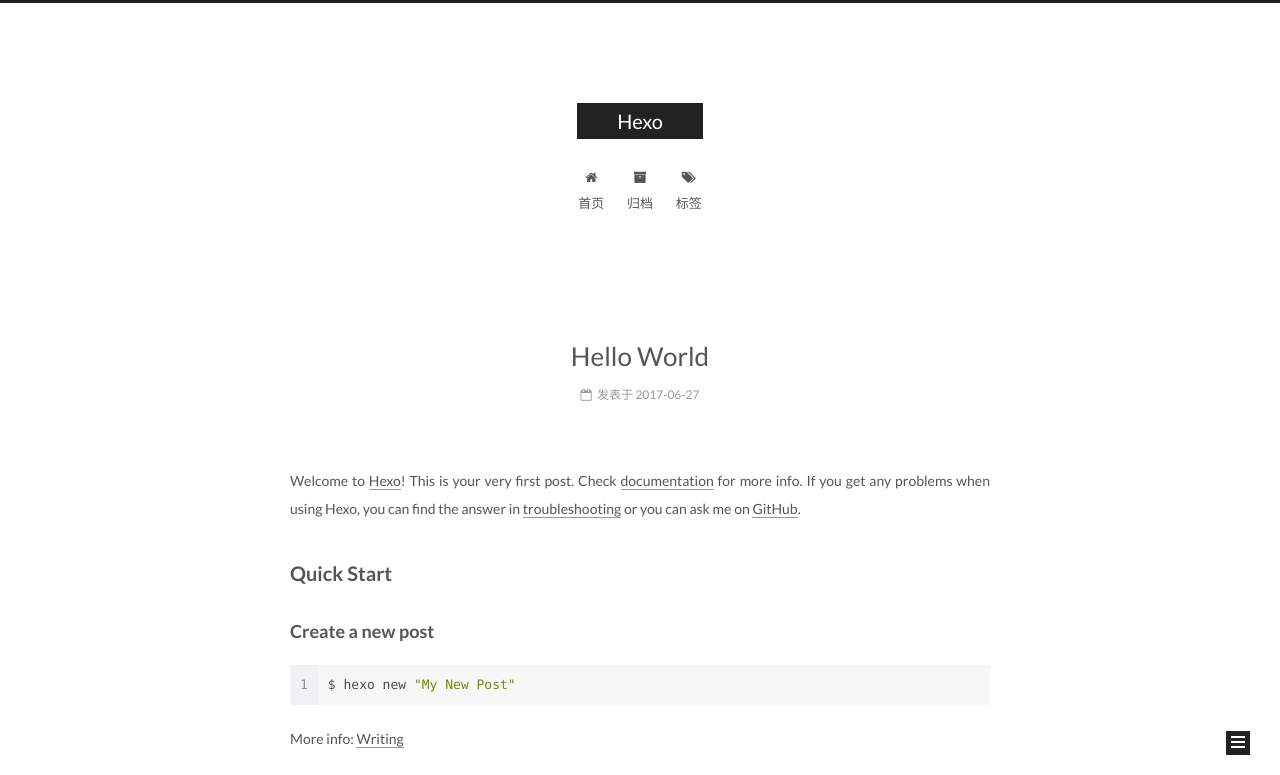
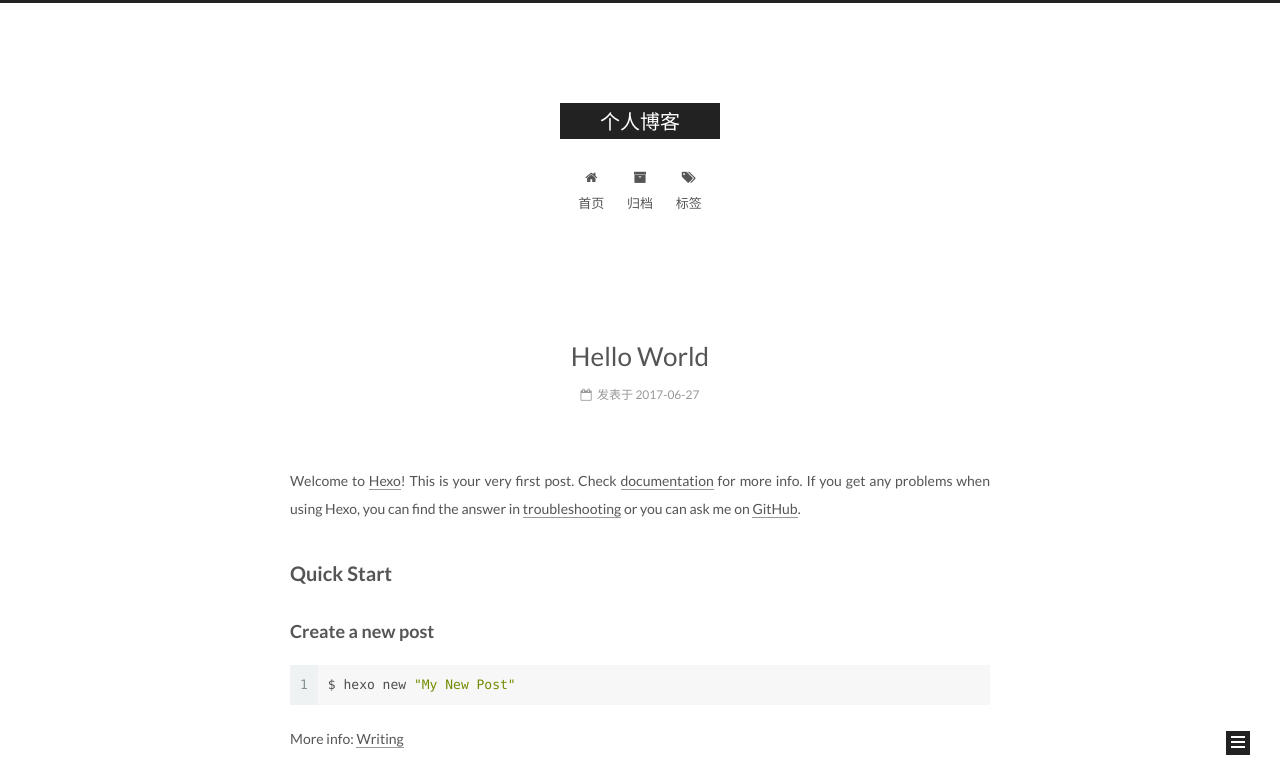
Before and after one commit to wangjingkey/wangjingkey.github.io, a plain HTML site: page index.html in a window 1280 px wide. Shown: the top 775 px of the page. Drawn offline with Linux system fonts and the light colour scheme.

Commit message:
Site updated: 2017-06-27 08:29:06

```diff
--- a/css/main.css
+++ b/css/main.css
@@ -1677,7 +1677,7 @@ pre .javascript .function {
   width: 4px;
   height: 4px;
   border-radius: 50%;
-  background: #ffdbff;
+  background: #8ebd6b;
 }
 .links-of-blogroll {
   font-size: 13px;
--- a/index.html
+++ b/index.html
@@ -94,11 +94,11 @@
 
 
 <meta property="og:type" content="website">
-<meta property="og:title" content="Hexo">
+<meta property="og:title" content="个人博客">
 <meta property="og:url" content="http://yoursite.com/index.html">
-<meta property="og:site_name" content="Hexo">
+<meta property="og:site_name" content="个人博客">
 <meta name="twitter:card" content="summary">
-<meta name="twitter:title" content="Hexo">
+<meta name="twitter:title" content="个人博客">
 
 
 
@@ -132,7 +132,7 @@
 
 
 
-  <title>Hexo</title>
+  <title>个人博客</title>
 
 
 
@@ -170,7 +170,7 @@
     <div class="custom-logo-site-title">
       <a href="/"  class="brand" rel="start">
         <span class="logo-line-before"><i></i></span>
-        <span class="site-title">Hexo</span>
+        <span class="site-title">个人博客</span>
         <span class="logo-line-after"><i></i></span>
       </a>
     </div>
@@ -262,7 +262,7 @@
     </span>
 
     <span hidden itemprop="publisher" itemscope itemtype="http://schema.org/Organization">
-      <meta itemprop="name" content="Hexo">
+      <meta itemprop="name" content="个人博客">
     </span>
 
 
```
Also changed, not shown: 2017/06/27/hello-world/index.html (+4 -4 lines), archives/2017/06/index.html (+5 -5 lines), archives/2017/index.html (+5 -5 lines), archives/index.html (+5 -5 lines).
